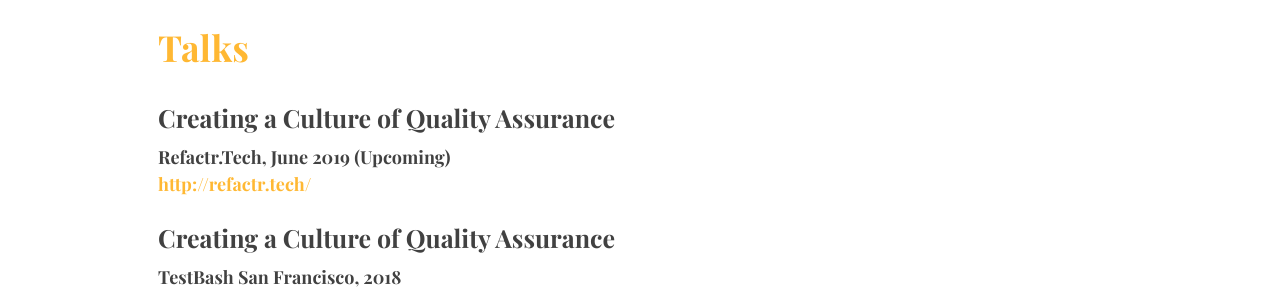
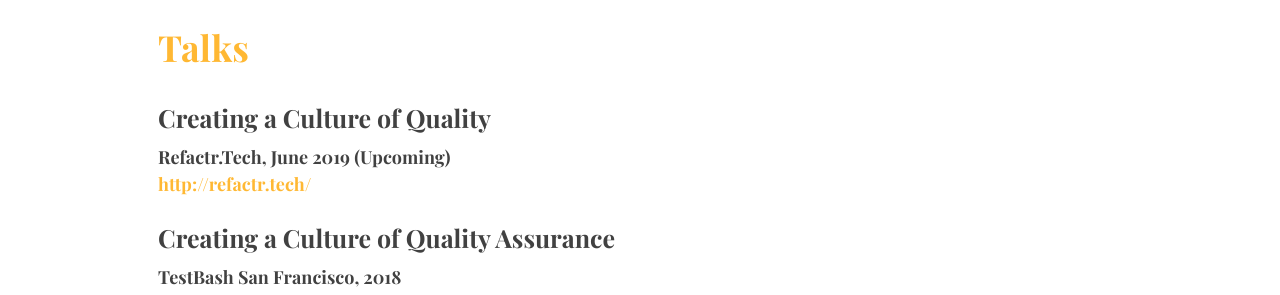
Before and after one commit to angelariggs/angelariggs.github.io, a Jekyll site: the page built from community.md, in a window 1280 px wide. Shown: the part 670-965 px from the top of the page. Built offline with Jekyll 4.4.1, drawn with Linux system fonts in a browser that asks for light colours; some web fonts are replaced.

Commit message:
quick tweak

```diff
--- a/community.md
+++ b/community.md
@@ -29,7 +29,7 @@
 <div>
 	<h1 class="res-sec-title">Talks</h1>
 
-	<h2 class="res-h2">Creating a Culture of Quality Assurance</h2>
+	<h2 class="res-h2">Creating a Culture of Quality</h2>
 	<h3 class="res-h3"> Refactr.Tech, June 2019 (Upcoming)</h3>
 	<h3 class="res-h3"><a href="http://refactr.tech/">http://refactr.tech/</a></h3>
 
```
